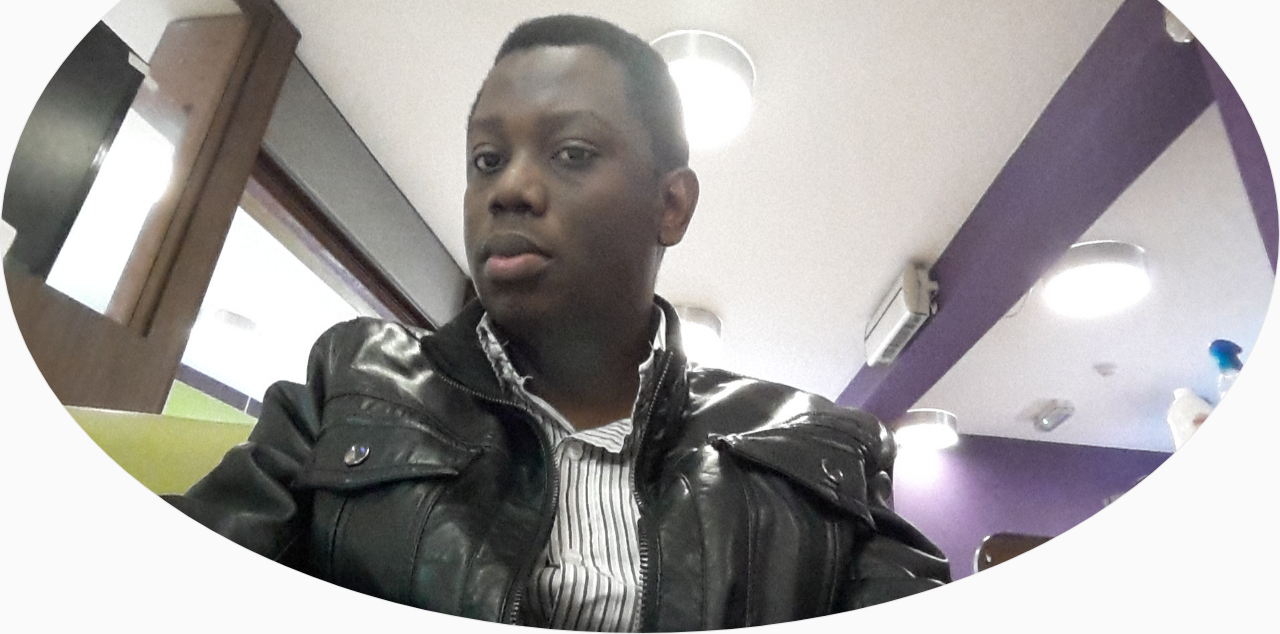
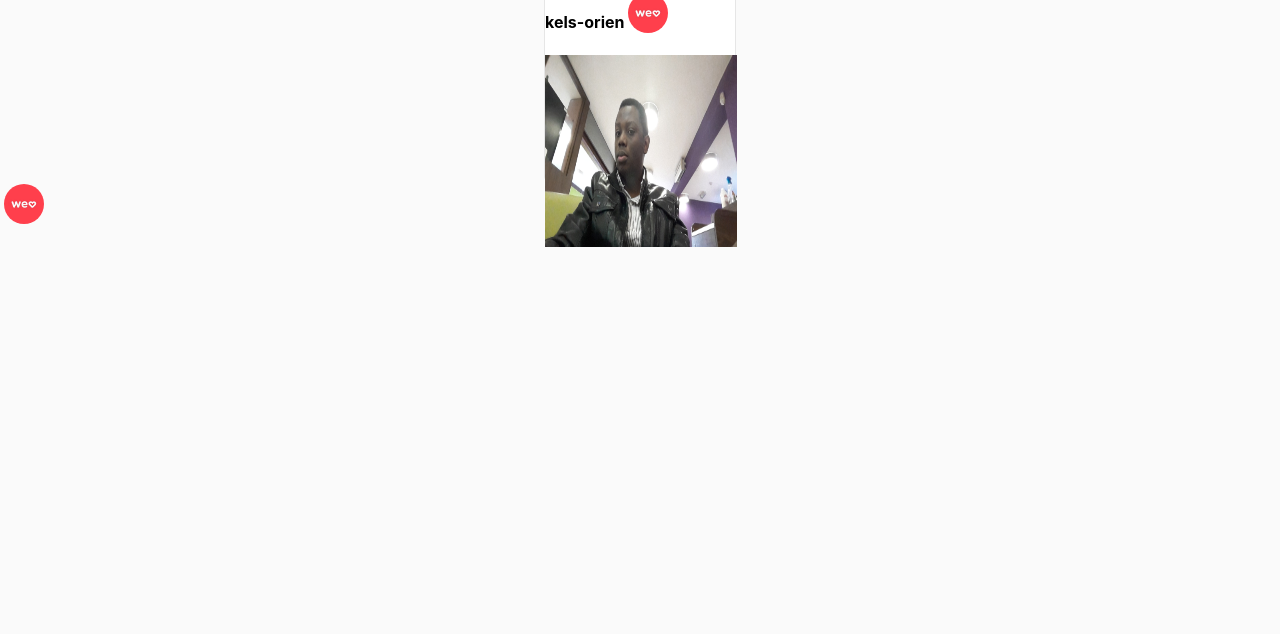
Before and after one commit to kels-orien/instagram-clone, a website: page index.html in a window 1280 px wide. Shown: the part 166-800 px from the top of the page. Drawn offline with Linux system fonts and the light colour scheme; files whose address does not match are found by name.

Commit message:
post edit-2

```diff
--- a/css/style.css
+++ b/css/style.css
@@ -16,6 +16,15 @@ body {
     color: #000;
     background-color: #fafafa;
 }
+
+h4 {
+    display: block;
+    -webkit-margin-before: 1.33em;
+    -webkit-margin-after: 1.33em;
+    -webkit-margin-start: 0px;
+    -webkit-margin-end: 0px;
+}
+
 
 img {
     margin: 0;
@@ -117,57 +126,26 @@ a {
 
 
 .user-pix {
-    position: absolute;
-    width:3rem;
-    height: 3rem;
+    width:2.5rem;
+    height: 2.5rem;
+    transform: scale(1.0) translateY(0.25rem) translateX(0.25rem);
     border-radius: 50%;
-    transform: translate(-5px, -5px);
-    vertical-align: baseline;
 }
 
+.post-username {
+    float: left;
+}
 .post {
     background-color: #fff;
     border: 1px solid #e6e6e6;
     border-radius: 3px;
-    width: 8rem;
-    height: 8rem;
+    width:12rem;
+    height:12rem;
     margin: 0 auto;
 }
 
-.canvas-pix {
-    transform: translate(-5px, -5px);
-    position: absolute;
-    top: 0px;
-    left: 0px;
-    width: 4px;
+
+.post-pix {
+    width:12rem;
+    height:12rem;
 }
-._6q-tv {
-    height: 100%;
-    width: 100%;
-}
-
-._2dbep {
-    background-color: #fafafa;
-    border-radius: 50%;
-    -webkit-box-sizing: border-box;
-    box-sizing: border-box;
-    display: block;
-    -webkit-box-flex: 0;
-    -webkit-flex: 0 0 auto;
-    -ms-flex: 0 0 auto;
-    flex: 0 0 auto;
-    overflow: hidden;
-    position: relative;
-}
-
-._2dbep {
-    border: 1px solid rgba(0,0,0,.0975);
-    border-radius: 50%;
-    bottom: 0;
-    content: "";
-    left: 0;
-    pointer-events: none;
-    position: absolute;
-    right: 0;
-    top: 0;
-}
--- a/index.html
+++ b/index.html
@@ -46,13 +46,15 @@
                 <h1>Instagram Clone</h1>
                <div class = "row">
                    <div class="post">
-                        <div class="post-pix">
-                            <canvas class="canvas-pix">
 
-                            </canvas>
-                            <span class="_2dbep">
-                                    <img src="img/user.jpg" alt="user" class="_6q-tv">
-                            </span>
+                                                 <img src="img/user2.jpg" alt="user" class="user-pix">
+                                                 <div class="post-username">
+                                                        <a><h4>kels-orien</h4></a>
+                                                    </div>
+                                                    <div class ="post-pix">
+                                                            <img src="img/user.jpg" alt="user" class="post-pix">
+
+                                                    </div>
 
                                  </div>
 
@@ -73,5 +75,9 @@
                </div>
 
            </section>
+
+           <div class="col-sm-2">
+                <p class="inner-text">   <img src="img/user2.jpg" alt="user" class="user-pix"></p>
+            </div>
     </body>
 </html>
```
Also changed, not shown: img/user2.jpg (added).
